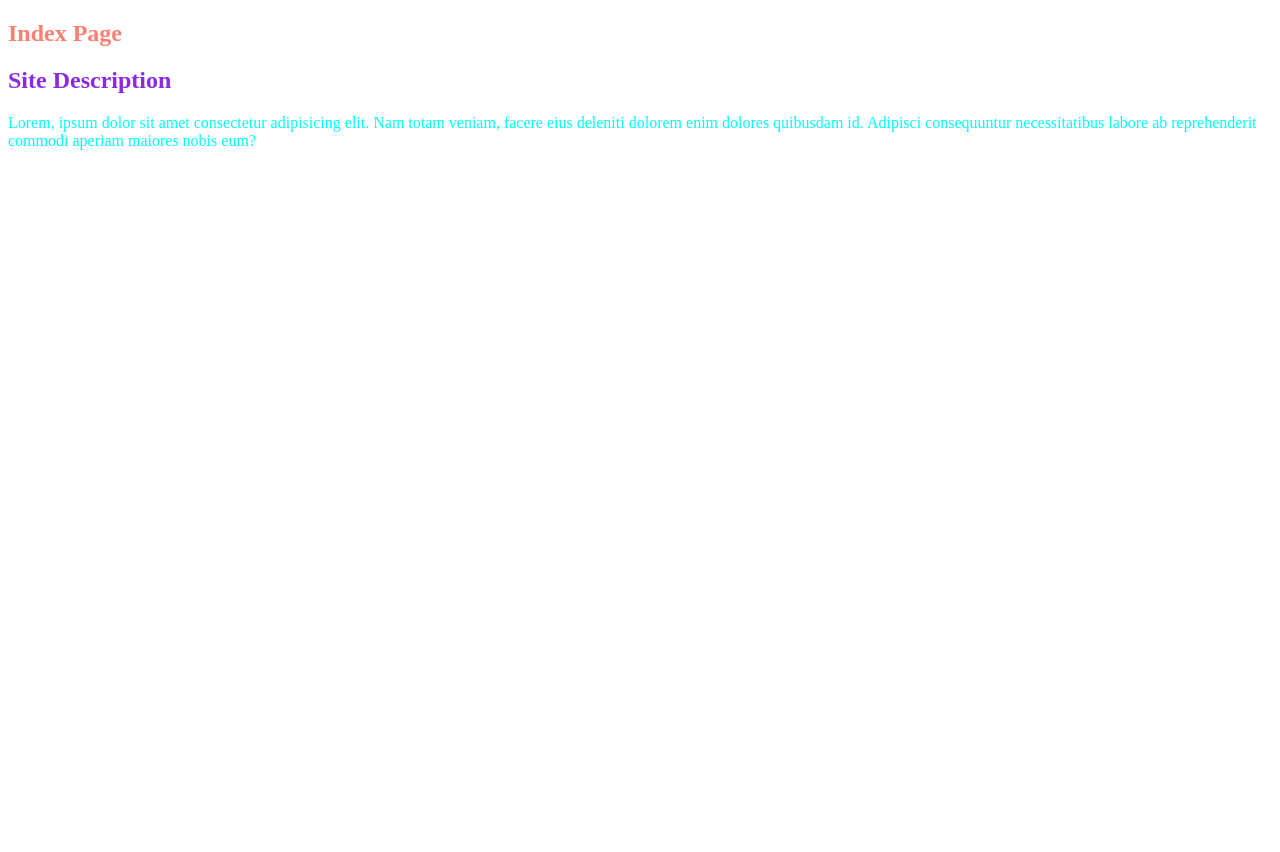
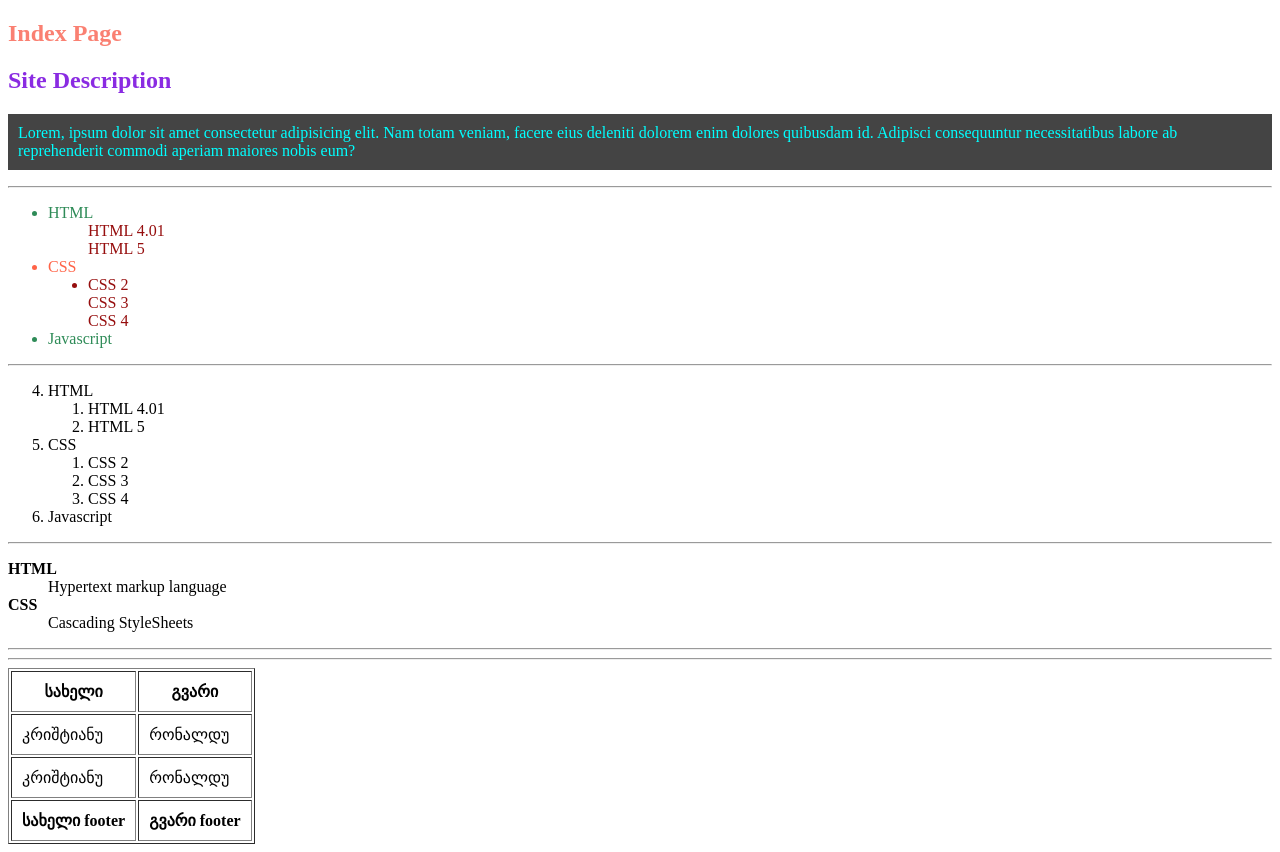
Before and after one commit to iaskhirtladze/Assignment3, a plain HTML site: page Lecture_02_11_2020/index.html in a window 1280 px wide. Before the commit the page ends 800 px from the top, so only its background shows below. Drawn offline with Linux system fonts and the light colour scheme.

Commit message:
Lecture_02_11_2020

```diff
--- a/Lecture_02_11_2020/css/styles.css
+++ b/Lecture_02_11_2020/css/styles.css
@@ -13,6 +13,8 @@ h2.title {
 
 p.title {
     color: cyan;
+    background: #444;
+    padding: 10px;
 }
 
 #mainTitle {
@@ -26,3 +28,34 @@ p.title {
 .text-green {
     color: rgb(171, 253, 48);
 }
+
+.lst-none {
+    list-style: none;
+}
+
+.lst-disc {
+    list-style-type: disc;
+}
+
+/* FRONTEND */
+.frontend {
+    color: crimson;
+}
+
+/* .frontend li {
+    color: darkcyan;
+} */
+
+
+.frontend > li {
+    color: darkcyan;
+}
+
+.frontend > li:last-child,
+.frontend > li:first-child {
+    color: seagreen;
+}
+
+.frontend > li:nth-child(2) {
+    color: tomato;
+}
--- a/Lecture_02_11_2020/index.html
+++ b/Lecture_02_11_2020/index.html
@@ -25,5 +25,87 @@
       consequuntur necessitatibus labore ab reprehenderit commodi aperiam
       maiores nobis eum?
     </p>
+    <hr />
+
+    <ul class="frontend">
+      <li>
+        HTML
+        <ul class="lst-none text-red">
+          <li>HTML 4.01</li>
+          <li>HTML 5</li>
+        </ul>
+      </li>
+
+      <li>
+        CSS
+        <ul class="lst-none text-red">
+          <li class="lst-disc">CSS 2</li>
+          <li>CSS 3</li>
+          <li>CSS 4</li>
+        </ul>
+      </li>
+      <li>Javascript</li>
+    </ul>
+    <hr />
+
+    <ol type="1" start="4">
+      <li>
+        HTML
+        <ol>
+          <li>HTML 4.01</li>
+          <li>HTML 5</li>
+        </ol>
+      </li>
+      <li>
+        CSS
+        <ol>
+          <li>CSS 2</li>
+          <li>CSS 3</li>
+          <li>CSS 4</li>
+        </ol>
+      </li>
+      <li>Javascript</li>
+    </ol>
+    <hr />
+
+    <dl>
+      <dt>
+        <b>HTML</b>
+      </dt>
+      <dd>Hypertext markup language</dd>
+      <dt>
+        <b>CSS</b>
+      </dt>
+      <dd>Cascading StyleSheets</dd>
+    </dl>
+    <hr />
+    <hr />
+
+    <table border cellpadding="10">
+      <tbody>
+        <tr>
+          <td>კრიშტიანუ</td>
+          <td>რონალდუ</td>
+        </tr>
+        <tr>
+          <td>კრიშტიანუ</td>
+          <td>რონალდუ</td>
+        </tr>
+      </tbody>
+
+      <thead>
+        <tr>
+          <th>სახელი</th>
+          <th>გვარი</th>
+        </tr>
+      </thead>
+
+      <tfoot>
+        <tr>
+          <th>სახელი footer</th>
+          <th>გვარი footer</th>
+        </tr>
+      </tfoot>
+    </table>
   </body>
 </html>
```
